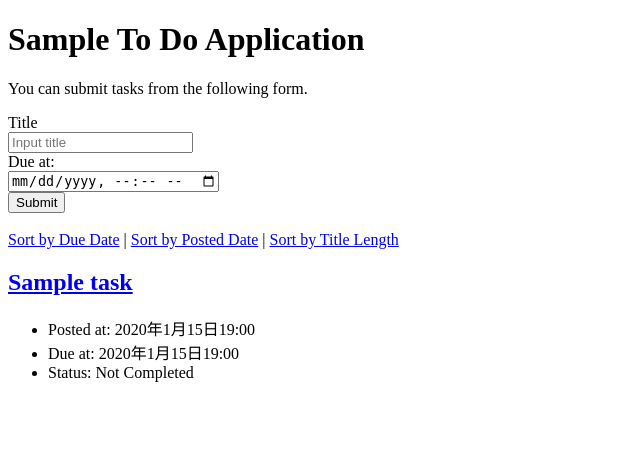
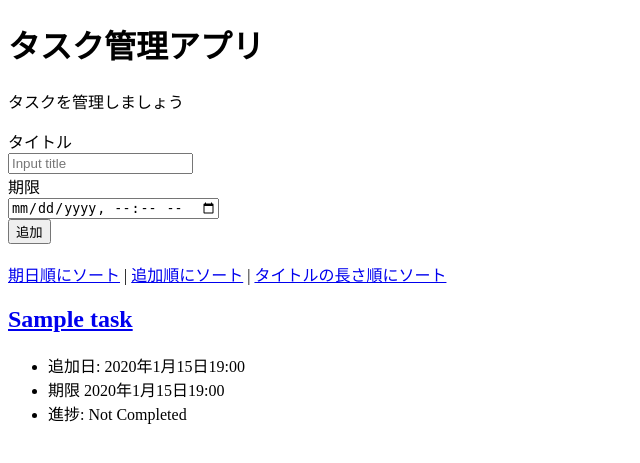
Before and after one commit to s1f10230123/django-test-exercise, a Django app: page / in a window 1280 px wide. Shown: the top 463 px of the page, without its empty margins (0-640 px from the left). Run offline with Django 5.2, Linux system fonts and the light colour scheme; tables that the repository leaves empty hold one stand-in row (values such as "Sample post").

Commit message:
htmlの修正

```diff
--- a/todo/templates/todo/index.html
+++ b/todo/templates/todo/index.html
@@ -9,42 +9,42 @@
   </head>
 
   <body>
-    <h1>Sample To Do Application</h1>
-    <p>You can submit tasks from the following form.</p>
+    <h1>タスク管理アプリ</h1>
+    <p>タスクを管理しましょう</p>
     <form action="{% url 'index' %}" method="post">
       {% csrf_token %}
       <div>
-        <label for="titleInput">Title</label><br>
+        <label for="titleInput">タイトル</label><br>
         <input id="titleInput" name="title" type="text" placeholder="Input title">
       </div>
       <div>
-        <label for="dueInput">Due at:</label><br>
+        <label for="dueInput">期限</label><br>
         <input id="dueInput" name="due_at" type="datetime-local">
       </div>
       <div>
-        <button type="submit">Submit</button>
+        <button type="submit">追加</button>
       </div>
     </form>
     <br>
 
     <div>
-      <a href="{% url 'index' %}?order=due">Sort by Due Date</a> |
-      <a href="{% url 'index' %}?order=post">Sort by Posted Date</a> |
-      <a href="{% url 'index' %}?order=title_length">Sort by Title Length</a>
+      <a href="{% url 'index' %}?order=due">期日順にソート</a> |
+      <a href="{% url 'index' %}?order=post">追加順にソート</a> |
+      <a href="{% url 'index' %}?order=title_length">タイトルの長さ順にソート</a>
     </div>
 
     {% for task in tasks %}
     <div class="text">
       <h2><a href="{% url 'detail' task.id %}">{{ task.title }}</a></h2>
       <ul>
-        <li>Posted at: {{ task.posted_at }}</li>
+        <li>追加日: {{ task.posted_at }}</li>
         {% if task.due_at %}
-        <li>Due at: {{ task.due_at }}</li>
+        <li>期限 {{ task.due_at }}</li>
         {% endif %}
         {% if task.completed %}
-        <li>Status: Completed</li>
+        <li>進捗: Completed</li>
         {% else %}
-        <li>Status: Not Completed</li>
+        <li>進捗: Not Completed</li>
         {% endif %}
       </ul>
     </div>
```
Also changed, not shown: todo/templates/todo/detail.html (+8 -8 lines), todo/templates/todo/edit.html (+5 -5 lines).
